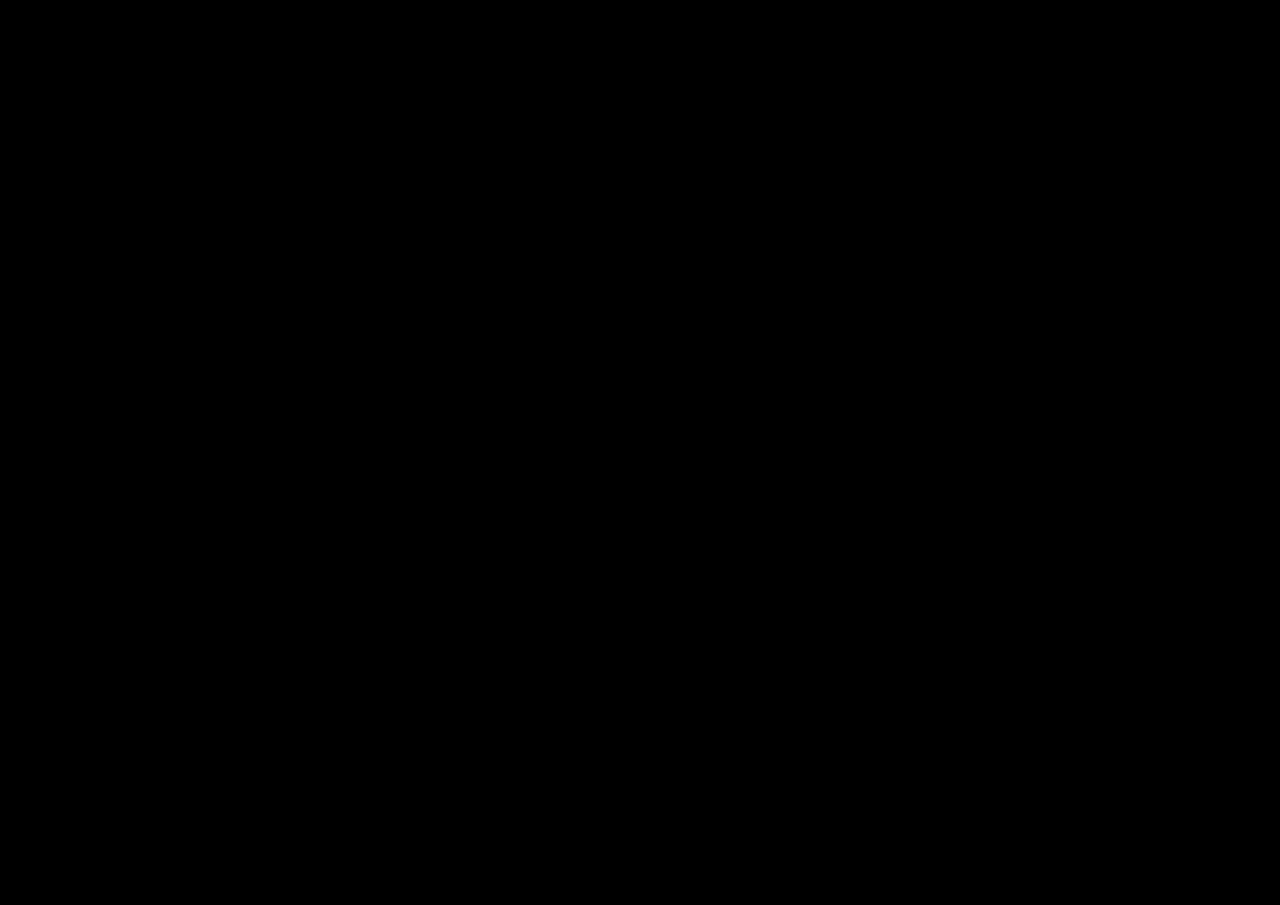
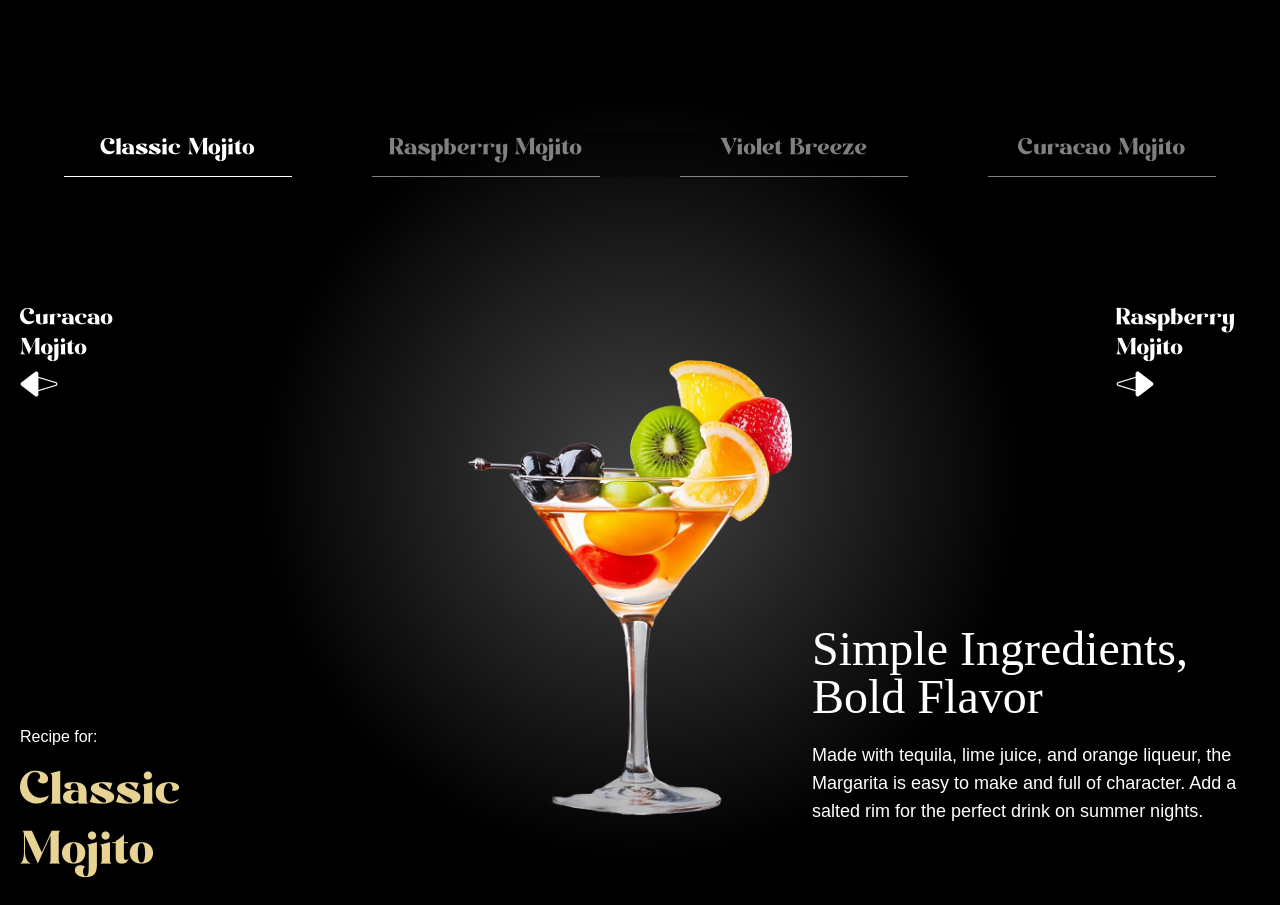
Before and after one commit to ZonRyu/Mojito-GSAP, a React (Vite) app: page / in a window 1280 px wide. Shown: the part 4120-5025 px from the top of the page. Before the commit the page ends 4012 px from the top, so only its background shows below. Built offline with nearby package versions, Linux system fonts and the light colour scheme; a web font is replaced by a local one.

Commit message:
Menu compo

```diff
--- a/src/App.jsx
+++ b/src/App.jsx
@@ -5,6 +5,7 @@
 import Cocktails from "./components/Cocktails";
 import About from "./components/About";
 import Art from "./components/Art";
+import Menu from "./components/Menu";
 
 
 gsap.registerPlugin(ScrollTrigger, SplitText);
@@ -17,6 +18,7 @@
             <Cocktails />
             <About />
             <Art />
+            <Menu />
         </main>
     )
 };
--- /dev/null
+++ b/src/components/Menu.jsx
@@ -0,0 +1,132 @@
+'use client';
+import { useRef, useState } from "react";
+import { sliderLists } from "../../constans";
+import { useGSAP } from "@gsap/react";
+import gsap from "gsap";
+
+const Menu = () => {
+    const contentRef = useRef();
+    const [currentIndex, setCurrentIndex] = useState(0);
+
+    useGSAP(() => {
+        gsap.fromTo('#title', {
+            opacity: 0,
+        },{
+            opacity: 1,
+            duration: 1
+        });
+
+        gsap.fromTo('.cocktail img', {
+            opacity: 0,
+            xPercent: -100,
+        },{
+            xPercent: 0,
+            opacity: 1,
+            ease: 'power1.inOut'
+        });
+
+        gsap.fromTo('.details h2', {
+            yPercent: 100,
+            opacity: 0,
+        }, {
+            yPercent: 0,
+            opacity: 1,
+            ease: 'power1.inOut'
+        });
+
+        gsap.fromTo('.details p', {
+            yPercent: 100,
+            opacity: 0,
+        }, {
+            yPercent: 0,
+            opacity: 1,
+            ease: 'power1.inOut'
+        });
+
+        const parallaxTimeline = gsap.timeline({
+            scrollTrigger: {
+                trigger: '#menu',
+                start: 'top 30%',
+                end: 'bottom 80%',
+                scrub: true
+            }
+        });
+
+        parallaxTimeline.from('#m-left-leaf', {
+            x: -100,
+            y: 100,
+        }).from('#m-right-leaf', {
+            x: 100,
+            y: -100,
+        });
+    }, [currentIndex]);
+
+    const totalCocktails = sliderLists.length;
+
+    const goToSlide = (index) => {
+        const newIndex = (index + totalCocktails) % totalCocktails;
+        setCurrentIndex(newIndex);
+    }
+
+    const getCocktailAt = (indexOffset) => {
+        return sliderLists[(currentIndex + indexOffset + totalCocktails) % totalCocktails];
+    }
+
+    const currentCocktail = getCocktailAt(0);
+    const nextCocktail = getCocktailAt(1);
+    const prevCocktail = getCocktailAt(-1);
+    return (
+        <section id="menu" aria-labelledby="menu-heading">
+            <img src="/images/slider-left-leaf.png" alt="left-leaf" id="m-left-leaf" />
+            <img src="/images/slider-right-leaf.png" alt="right-leaf" id="m-right-leaf" />
+
+            <h2 id="menu-heading" className="sr-only">
+                Cocktail Menu
+            </h2>
+
+            <nav className="cocktail-tabs" aria-label="Cocktail Navigation">
+                {sliderLists.map((cocktail, index) => {
+                    const isActive = index === currentIndex;
+                    const { id, name } = cocktail;
+                    return (
+                        <button key={id} className={isActive ? 'text-white border-white' : 'text-white/50 border-white/50'} onClick={() => goToSlide(index)}>
+                            {name}
+                        </button>
+                    )
+                })}
+            </nav>
+
+            <div className="content">
+                <div className="arrows">
+                    <button className="text-left" onClick={() => goToSlide(currentIndex - 1)}>
+                        <span>{prevCocktail.name}</span>
+                        <img src="/images/right-arrow.png" alt="right-arrow" aria-hidden="true" />
+                    </button>
+
+                    <button className="text-left" onClick={() => goToSlide(currentIndex + 1)}>
+                        <span>{nextCocktail.name}</span>
+                        <img src="/images/left-arrow.png" alt="left-arrow" aria-hidden="true" />
+                    </button>
+                </div>
+
+                <div className="cocktail">
+                    <img src={currentCocktail.image} className="object-contain" alt="" />
+                </div>
+
+                <div className="recipe">
+                    <div ref={contentRef} className="info">
+                        <p>Recipe for:</p>
+                        <p id="title">{currentCocktail.name}</p>
+                    </div>
+
+                    <div className="details">
+                        <h2>{currentCocktail.title}</h2>
+                        <p>{currentCocktail.description}</p>
+                    </div>
+                </div>
+            </div>
+        </section>
+    )
+}
+
+export default Menu
```
